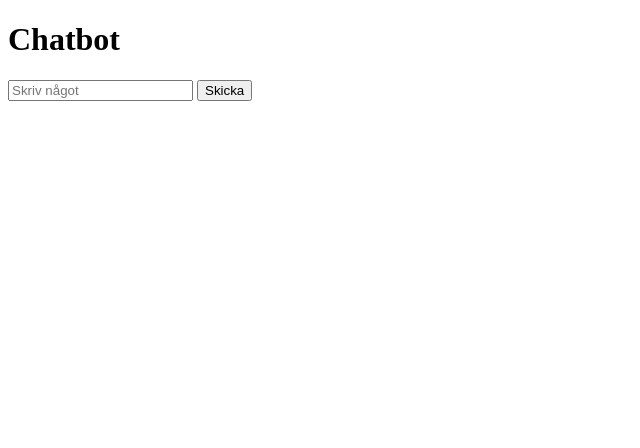
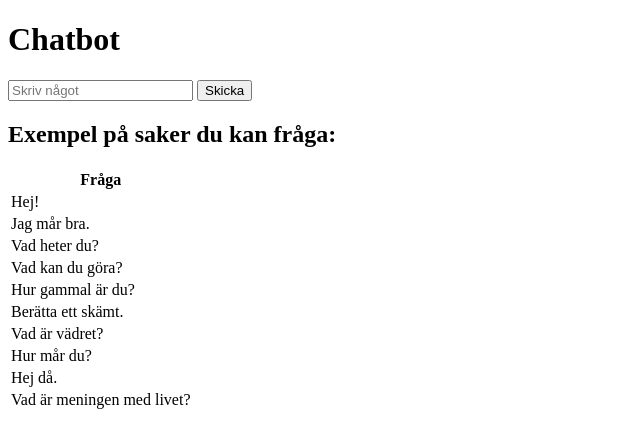
Before and after one commit to Harald-backstrom/chatbot, a website: page index.html in a window 1280 px wide. Shown: the whole page, without its empty margins (0-640 px from the left). Drawn offline with Linux system fonts and the light colour scheme.

Commit message:
la till en tabell där allt man kan fråga står

```diff
--- a/index.html
+++ b/index.html
@@ -10,5 +10,41 @@
       <input type="text" name="message" placeholder="Skriv något" required />
       <button type="submit">Skicka</button>
     </form>
+    <h2>Exempel på saker du kan fråga:</h2>
+    <table>
+      <tr>
+        <th>Fråga</th>
+      </tr>
+      <tr>
+        <td>Hej!</td>
+      </tr>
+      <tr>
+        <td>Jag mår bra.</td>
+      </tr>
+      <tr>
+        <td>Vad heter du?</td>
+      </tr>
+      <tr>
+        <td>Vad kan du göra?</td>
+      </tr>
+      <tr>
+        <td>Hur gammal är du?</td>
+      </tr>
+      <tr>
+        <td>Berätta ett skämt.</td>
+      </tr>
+      <tr>
+        <td>Vad är vädret?</td>
+      </tr>
+      <tr>
+        <td>Hur mår du?</td>
+      </tr>
+      <tr>
+        <td>Hej då.</td>
+      </tr>
+      <tr>
+        <td>Vad är meningen med livet?</td>
+      </tr>
+    </table>
   </body>
 </html>
```
